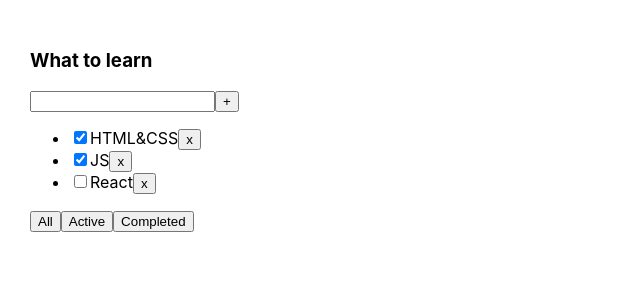
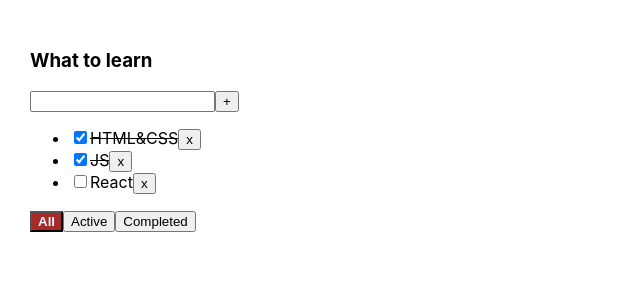
Before and after one commit to Patosha/todolist, a React (Create React App) app: page / in a window 1280 px wide. Shown: the top 300 px of the page, without its empty margins (0-640 px from the left). Built offline with nearby package versions, Linux system fonts and the light colour scheme.

Commit message:
feat: add чек active checkbox, task with empty name is not added, class aactive filter btn

```diff
--- a/src/App.css
+++ b/src/App.css
@@ -1,8 +1,26 @@
 .App {
-  padding: 30px;
-  display: flex;
+    padding: 30px;
+    display: flex;
 }
 
 .App > div {
-  margin-right: 50px;
+    margin-right: 50px;
 }
+
+.error {
+    border: red 3px solid;
+}
+
+.error-message {
+    color: red;
+}
+
+.btnActive {
+    background-color: brown;
+    color: aliceblue;
+    font-weight: bold;
+}
+
+.isDone {
+    text-decoration: line-through;
+}
--- a/src/App.tsx
+++ b/src/App.tsx
@@ -55,15 +55,21 @@
         setTasks([newTask, ...tasks])
     }
 
+    const changeStatus = (id: string, newIsDoneValue: boolean) => {
+        setTasks(tasks.map(t => t.id === id ? {...t, isDone: newIsDoneValue} : t))
+    }
+
 //UI:
     return (
         <div className="App">
             <TodoList
                 title={todoListTitle_1}
+                filter={filter}
                 tasks={tasksForTodoList}
                 removeTasks={removeTask}
                 addTask={addTask}
                 changeFilter={changeFilter}
+                changeStatus={changeStatus}
             />
         </div>
     );
--- a/src/Button.tsx
+++ b/src/Button.tsx
@@ -4,11 +4,15 @@
 type ButtonPropsType = {
     title: string
     changeFilter: () => void
+    btnClass?: string
 }
 
 const Button = (props: ButtonPropsType) => {
     return (
-        <button onClick={props.changeFilter}>{props.title}</button>
+        <button
+            className={props.btnClass}
+            onClick={props.changeFilter}>{props.title}
+        </button>
     )
 };
 
--- a/src/TasksList.tsx
+++ b/src/TasksList.tsx
@@ -4,6 +4,7 @@
 type TaskListPropsType = {
     tasks: Array<TaskType>
     removeTask: (id: string) => void
+    changeStatus: (id: string, isDone: boolean) => void
 }
 
 const TasksList = (props: TaskListPropsType) => {
@@ -16,9 +17,14 @@
         <ul>
             {
                 props.tasks.map((t) => {
-                    return <li key={t.id}>
-                        <input type="checkbox" checked={t.isDone}/>
+                    return <li key={t.id} className={t.isDone ? 'isDone' : ''}>
+                        <input type="checkbox" checked={t.isDone}
+                               onChange={(e) =>
+                                   props.changeStatus(t.id, e.currentTarget.checked)}
+                        />
+
                         <span>{t.title}</span>
+
                         <button onClick={() => {
                             props.removeTask(t.id)
                         }}>
--- a/src/TodoList.tsx
+++ b/src/TodoList.tsx
@@ -6,21 +6,29 @@
 
 type TodoListPropsType = {
     title: string
+    filter: FilterValuesType
     tasks: Array<TaskType>
     removeTasks: (id: string) => void
     addTask: (title: string) => void
     changeFilter: (filter: FilterValuesType) => void
+    changeStatus: (id: string, isDone: boolean) => void
 }
 
 const TodoList = (props: TodoListPropsType) => {
 
     const [title, setTitle] = useState<string>('')
+
+    const [error, setError] = useState<boolean>(false)
+
     const addTask = () => {
-        props.addTask(title)
+        const trimmedTitle = title.trim()
+        if (trimmedTitle) {
+            props.addTask(trimmedTitle)
             setTitle('')
+        } else {
+            setError(true)
         }
-
-    //const onKeyPressAddTask
+    }
 
     return (
         <div>
@@ -28,9 +36,12 @@
 
             <div>
 
-                <input
+                <input className={error ? 'error' : ''}
                        value={title}
-                    onChange={(e) => setTitle(e.currentTarget.value)}
+                       onChange={(e) => {
+                           setTitle(e.currentTarget.value)
+                           setError(false)
+                       }}
                     //клавиатура
                        onKeyPress={(e) => {
                            if (e.key === 'Enter') {
@@ -44,23 +55,28 @@
                 {/*<button title={'+'} onClick={addTask}/>*/}
 
                 <Button title={'+'} changeFilter={addTask}/>
+                {error && <div className={'error-message'}>Title is required!</div>}
             </div>
 
             <TasksList
                 tasks={props.tasks}
                 removeTask={props.removeTasks}
+                changeStatus={props.changeStatus}
             />
 
             <div>
                 <Button
+                    btnClass={props.filter === 'all' ? 'btnActive' : ''}
                     changeFilter={() => props.changeFilter('all')}
                     title={"All"}
                 />
                 <Button
+                    btnClass={props.filter === 'active' ? 'btnActive' : ''}
                     changeFilter={() => props.changeFilter('active')}
                     title={"Active"}
                 />
                 <Button
+                    btnClass={props.filter === 'completed' ? 'btnActive' : ''}
                     changeFilter={() => props.changeFilter('completed')}
                     title={"Completed"}
                 />
```
Lines whose indentation alone changed are shown as unchanged.
